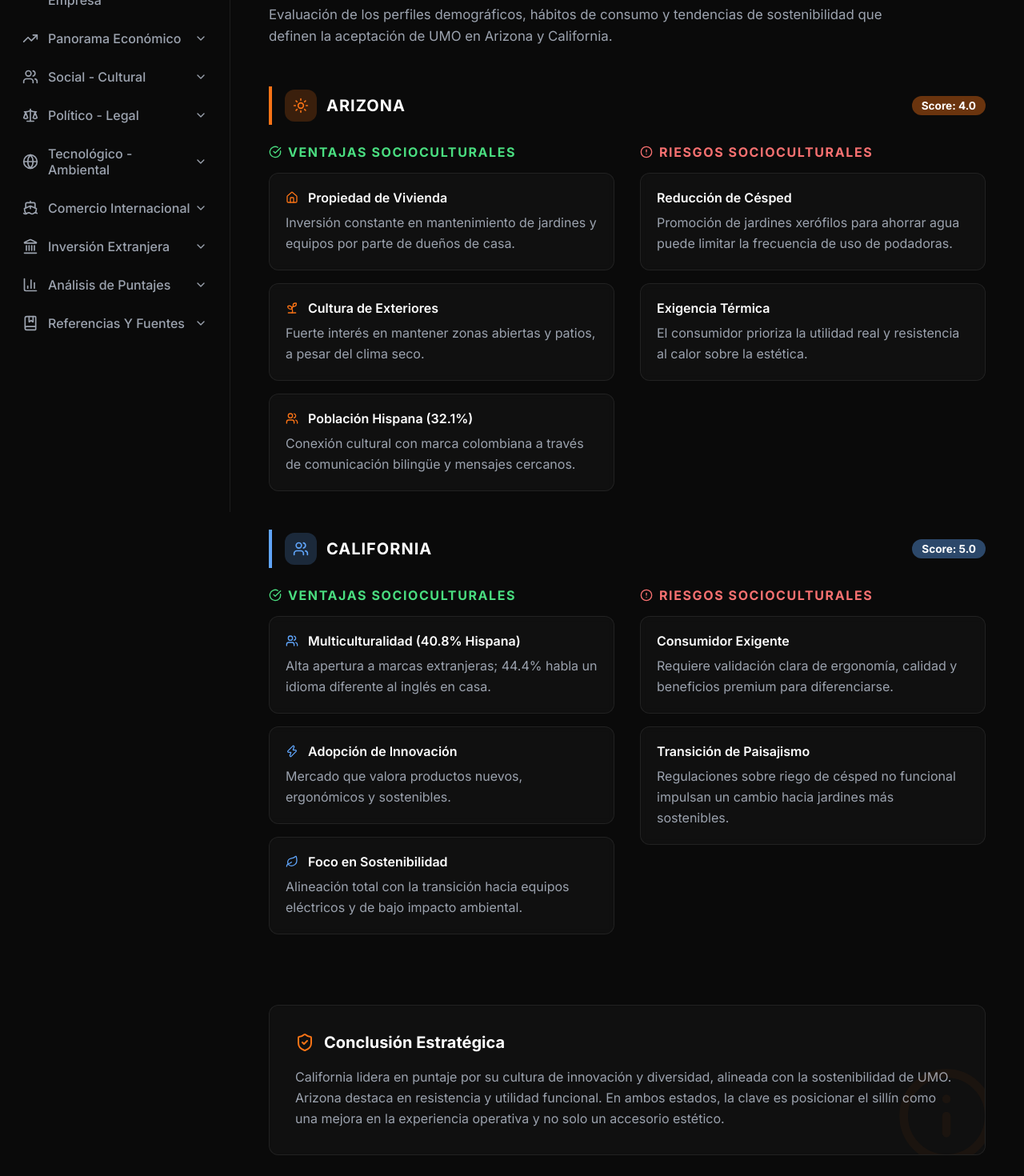
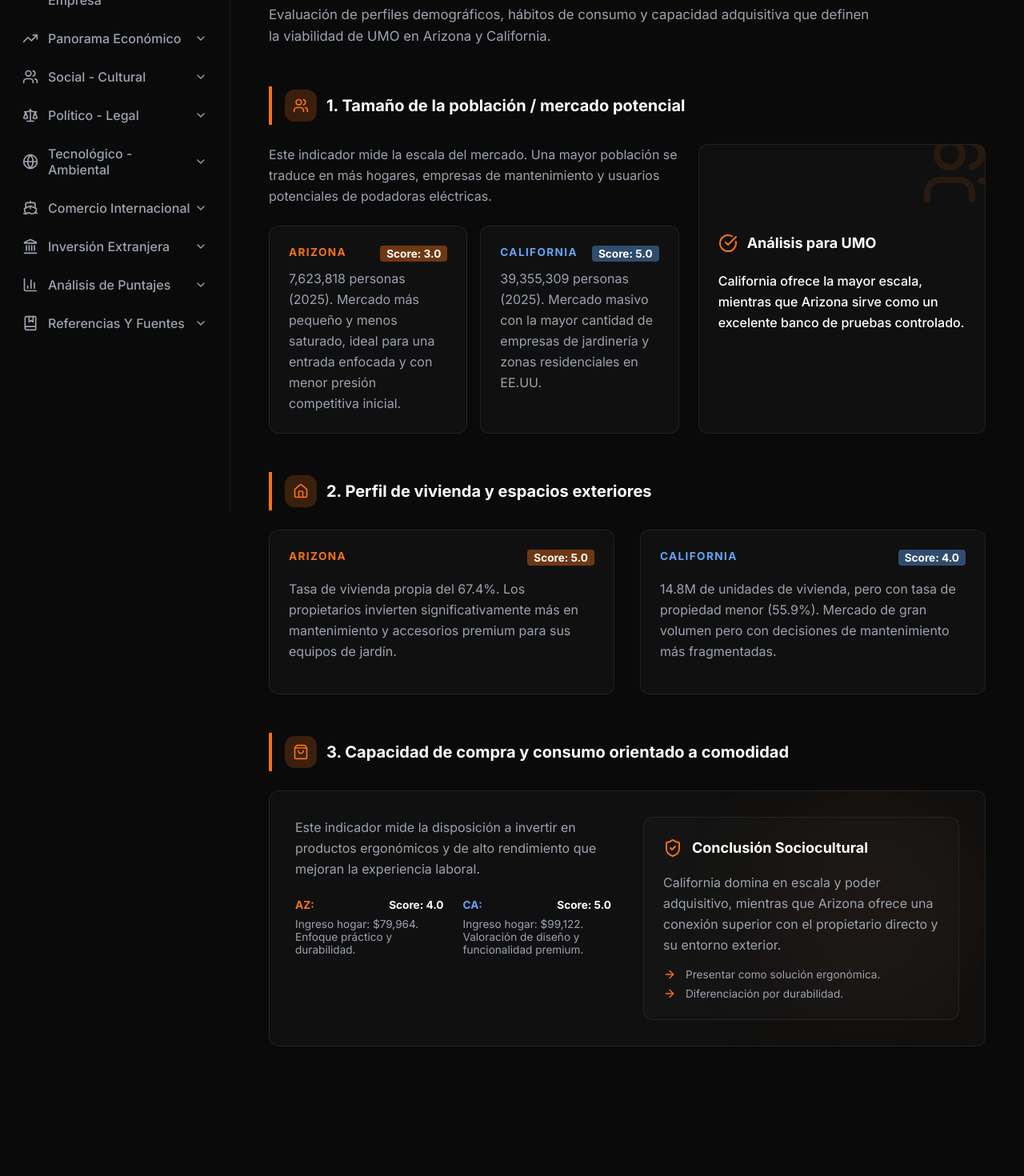
Before and after one commit to 4builes-crypto/Umo-internationalization, a React (Vite) app: page /social-cultural in a window 1280 px wide. Shown: the part 160-1630 px from the top of the page at 80% size. After the commit the page ends 1580 px from the top, so only its background shows below. Built offline with nearby package versions, Linux system fonts and the light colour scheme.

Commit message:
feat: update Socio-Cultural analysis with population, housing and purchasing power indicators

```diff
--- a/src/pages/Bibliography.tsx
+++ b/src/pages/Bibliography.tsx
@@ -68,8 +68,8 @@ const referencesBySector = [
         source: 'U.S. Department of Commerce',
         link: 'https://www.census.gov/quickfacts/fact/table/AZ,CA/PST045224',
         description: {
-          es: 'Datos demográficos actualizados sobre población hispana y multiculturalidad.',
-          en: 'Updated demographic data on Hispanic population and multiculturalism.'
+          es: 'Datos demográficos actualizados sobre población, multiculturalidad, tasas de vivienda propia e ingresos por hogar.',
+          en: 'Updated demographic data on population, multiculturalism, home ownership rates, and household income.'
         }
       },
       {
--- a/src/pages/ScoreAnalysis.tsx
+++ b/src/pages/ScoreAnalysis.tsx
@@ -21,7 +21,7 @@ const scoreData = [
   {
     category: { es: 'Sociocultural', en: 'Socio-Cultural' },
     arizona: 4.00,
-    california: 5.00
+    california: 4.67
   },
   {
     category: { es: 'Comercio Internacional', en: 'International Trade' },
--- a/src/pages/SocialCultural.tsx
+++ b/src/pages/SocialCultural.tsx
@@ -1,5 +1,6 @@
-import { Users, Home, Sun, Sprout, Leaf, CheckCircle, AlertCircle, ShieldCheck, Info, Zap } from 'lucide-react';
+import { Users, Home, ShoppingBag, CheckCircle, ShieldCheck, ArrowRight } from 'lucide-react';
 import { useLanguage } from '../contexts/LanguageContext';
+import { motion } from 'framer-motion';
 
 export const SocialCultural = () => {
   const { language } = useLanguage();
@@ -15,190 +16,189 @@ export const SocialCultural = () => {
         </h1>
         <p className="text-textSecondary max-w-3xl leading-relaxed mt-4">
           {language === 'es'
-            ? 'Evaluación de los perfiles demográficos, hábitos de consumo y tendencias de sostenibilidad que definen la aceptación de UMO en Arizona y California.'
-            : 'Evaluation of demographic profiles, consumption habits, and sustainability trends that define UMO\'s acceptance in Arizona and California.'}
+            ? 'Evaluación de perfiles demográficos, hábitos de consumo y capacidad adquisitiva que definen la viabilidad de UMO en Arizona y California.'
+            : 'Evaluation of demographic profiles, consumption habits, and purchasing power defining UMO\'s viability in Arizona and California.'}
         </p>
       </header>
 
-      {/* Arizona Analysis */}
+      {/* 1. Tamaño de la población / mercado potencial */}
       <section className="space-y-6">
-        <div className="flex items-center justify-between border-l-4 border-unoOrange pl-4 py-1">
-          <div className="flex items-center gap-3">
+        <div className="flex items-center gap-3 border-l-4 border-unoOrange pl-4 py-1">
           <div className="w-10 h-10 rounded-xl bg-unoOrange/20 flex items-center justify-center text-unoOrange">
-              <Sun className="w-5 h-5" />
+            <Users className="w-5 h-5" />
           </div>
-            <h2 className="text-xl font-bold text-white uppercase tracking-wider">Arizona</h2>
-          </div>
-          <span className="text-xs font-bold text-white px-3 py-1 bg-unoOrange/40 rounded-full whitespace-nowrap">Score: 4.0</span>
+          <h2 className="text-xl font-bold text-white">
+            {language === 'es'
+              ? '1. Tamaño de la población / mercado potencial'
+              : '1. Population Size / Potential Market'}
+          </h2>
         </div>
 
-        <div className="grid grid-cols-1 lg:grid-cols-2 gap-8">
-          {/* Ventajas */}
-          <div className="space-y-4">
-            <h3 className="text-sm font-bold text-green-400 uppercase tracking-widest flex items-center gap-2">
-              <CheckCircle className="w-4 h-4" /> {language === 'es' ? 'Ventajas Socioculturales' : 'Socio-Cultural Advantages'}
-            </h3>
-            <div className="space-y-4">
-              <div className="glass-card p-5 border-zinc-800">
-                <div className="flex items-center gap-3 mb-2 text-white font-semibold">
-                  <Home className="w-4 h-4 text-unoOrange" />
-                  <span className="text-sm">{language === 'es' ? 'Propiedad de Vivienda' : 'Home Ownership'}</span>
+        <div className="grid grid-cols-1 xl:grid-cols-12 gap-6 items-start">
+          <div className="xl:col-span-7 space-y-6">
+            <div className="prose prose-invert max-w-none">
+              <p className="text-sm text-textSecondary leading-relaxed">
+                {language === 'es'
+                  ? 'Este indicador mide la escala del mercado. Una mayor población se traduce en más hogares, empresas de mantenimiento y usuarios potenciales de podadoras eléctricas.'
+                  : 'This indicator measures the scale of the market. A larger population translates into more households, maintenance companies, and potential electric mower users.'}
+              </p>
+            </div>
+
+            <div className="grid grid-cols-1 md:grid-cols-2 gap-4">
+              <div className="glass-card p-6 border-zinc-800 hover:border-unoOrange/30 transition-colors">
+                <div className="flex justify-between items-start mb-2">
+                  <h4 className="text-unoOrange font-bold text-xs tracking-widest uppercase">ARIZONA</h4>
+                  <span className="text-xs font-bold text-white px-2 py-0.5 bg-unoOrange/40 rounded whitespace-nowrap">Score: 3.0</span>
                 </div>
                 <p className="text-sm text-textSecondary leading-relaxed">
                   {language === 'es'
-                    ? 'Inversión constante en mantenimiento de jardines y equipos por parte de dueños de casa.'
-                    : 'Constant investment in yard maintenance and equipment by homeowners.'}
+                    ? '7,623,818 personas (2025). Mercado más pequeño y menos saturado, ideal para una entrada enfocada y con menor presión competitiva inicial.'
+                    : '7,623,818 people (2025). Smaller, less saturated market, ideal for a focused entry with lower initial competitive pressure.'}
                 </p>
               </div>
-              <div className="glass-card p-5 border-zinc-800">
-                <div className="flex items-center gap-3 mb-2 text-white font-semibold">
-                  <Sprout className="w-4 h-4 text-unoOrange" />
-                  <span className="text-sm">{language === 'es' ? 'Cultura de Exteriores' : 'Outdoor Culture'}</span>
+              <div className="glass-card p-6 border-zinc-800 hover:border-blue-400/30 transition-colors">
+                <div className="flex justify-between items-start mb-2">
+                  <h4 className="text-blue-400 font-bold text-xs tracking-widest uppercase">CALIFORNIA</h4>
+                  <span className="text-xs font-bold text-white px-2 py-0.5 bg-blue-400/40 rounded whitespace-nowrap">Score: 5.0</span>
                 </div>
                 <p className="text-sm text-textSecondary leading-relaxed">
                   {language === 'es'
-                    ? 'Fuerte interés en mantener zonas abiertas y patios, a pesar del clima seco.'
-                    : 'Strong interest in maintaining open areas and patios, despite the dry climate.'}
-                </p>
-              </div>
-              <div className="glass-card p-5 border-zinc-800">
-                <div className="flex items-center gap-3 mb-2 text-white font-semibold">
-                  <Users className="w-4 h-4 text-unoOrange" />
-                  <span className="text-sm">{language === 'es' ? 'Población Hispana (32.1%)' : 'Hispanic Population (32.1%)'}</span>
-                </div>
-                <p className="text-sm text-textSecondary leading-relaxed">
-                  {language === 'es'
-                    ? 'Conexión cultural con marca colombiana a través de comunicación bilingüe y mensajes cercanos.'
-                    : 'Cultural connection with Colombian brands through bilingual communication and close messaging.'}
+                    ? '39,355,309 personas (2025). Mercado masivo con la mayor cantidad de empresas de jardinería y zonas residenciales en EE.UU.'
+                    : '39,355,309 people (2025). Massive market with the highest number of landscaping companies and residential areas in the US.'}
                 </p>
               </div>
             </div>
           </div>
 
-          {/* Riesgos */}
-          <div className="space-y-4">
-            <h3 className="text-sm font-bold text-red-400 uppercase tracking-widest flex items-center gap-2">
-              <AlertCircle className="w-4 h-4" /> {language === 'es' ? 'Riesgos Socioculturales' : 'Socio-Cultural Risks'}
+          <motion.div
+            initial={{ opacity: 0, y: 10 }}
+            whileInView={{ opacity: 1, y: 0 }}
+            viewport={{ once: true }}
+            className="xl:col-span-5 glass-card p-6 border-unoOrange/30 bg-unoOrange/5 relative overflow-hidden h-full flex flex-col justify-center"
+          >
+            <Users className="absolute -right-4 -top-4 w-24 h-24 text-unoOrange/10" />
+            <h3 className="text-lg font-bold text-white mb-5 flex items-center gap-3">
+              <CheckCircle className="text-unoOrange w-6 h-6" />
+              {language === 'es' ? 'Análisis para UMO' : 'UMO Analysis'}
             </h3>
-            <div className="space-y-4">
-              <div className="glass-card p-5 border-zinc-800">
-                <h4 className="text-white text-sm font-semibold mb-2">{language === 'es' ? 'Reducción de Césped' : 'Turf Reduction'}</h4>
+            <p className="text-sm text-white font-medium leading-relaxed mb-4">
+              {language === 'es'
+                ? 'California ofrece la mayor escala, mientras que Arizona sirve como un excelente banco de pruebas controlado.'
+                : 'California offers the greatest scale, while Arizona serves as an excellent controlled testing ground.'}
+            </p>
+          </motion.div>
+        </div>
+      </section>
+
+      {/* 2. Perfil de vivienda y espacios exteriores */}
+      <section className="space-y-6">
+        <div className="flex items-center gap-3 border-l-4 border-unoOrange pl-4 py-1">
+          <div className="w-10 h-10 rounded-xl bg-unoOrange/20 flex items-center justify-center text-unoOrange">
+            <Home className="w-5 h-5" />
+          </div>
+          <h2 className="text-xl font-bold text-white">
+            {language === 'es'
+              ? '2. Perfil de vivienda y espacios exteriores'
+              : '2. Housing Profile & Outdoor Spaces'}
+          </h2>
+        </div>
+
+        <div className="grid grid-cols-1 lg:grid-cols-2 gap-8">
+          <div className="p-6 glass-card border-zinc-800">
+            <div className="flex justify-between items-start mb-4">
+              <h4 className="text-unoOrange font-bold text-xs tracking-widest uppercase">ARIZONA</h4>
+              <span className="text-xs font-bold text-white px-2 py-0.5 bg-unoOrange/40 rounded">Score: 5.0</span>
+            </div>
+            <p className="text-sm text-textSecondary leading-relaxed mb-4">
+              {language === 'es'
+                ? 'Tasa de vivienda propia del 67.4%. Los propietarios invierten significativamente más en mantenimiento y accesorios premium para sus equipos de jardín.'
+                : 'Home ownership rate of 67.4%. Owners invest significantly more in maintenance and premium accessories for their garden equipment.'}
+            </p>
+          </div>
+
+          <div className="p-6 glass-card border-zinc-800">
+            <div className="flex justify-between items-start mb-4">
+              <h4 className="text-blue-400 font-bold text-xs tracking-widest uppercase">CALIFORNIA</h4>
+              <span className="text-xs font-bold text-white px-2 py-0.5 bg-blue-400/40 rounded">Score: 4.0</span>
+            </div>
+            <p className="text-sm text-textSecondary leading-relaxed mb-4">
+              {language === 'es'
+                ? '14.8M de unidades de vivienda, pero con tasa de propiedad menor (55.9%). Mercado de gran volumen pero con decisiones de mantenimiento más fragmentadas.'
+                : '14.8M housing units, but with a lower ownership rate (55.9%). High-volume market but with more fragmented maintenance decisions.'}
+            </p>
+          </div>
+        </div>
+      </section>
+
+      {/* 3. Capacidad de compra y consumo orientado a comodidad */}
+      <section className="space-y-6">
+        <div className="flex items-center gap-3 border-l-4 border-unoOrange pl-4 py-1">
+          <div className="w-10 h-10 rounded-xl bg-unoOrange/20 flex items-center justify-center text-unoOrange">
+            <ShoppingBag className="w-5 h-5" />
+          </div>
+          <h2 className="text-xl font-bold text-white">
+            {language === 'es'
+              ? '3. Capacidad de compra y consumo orientado a comodidad'
+              : '3. Purchasing Power & Comfort-Oriented Consumption'}
+          </h2>
+        </div>
+
+        <div className="glass-card p-8 relative overflow-hidden group">
+          <div className="absolute top-0 right-0 w-72 h-72 bg-unoOrange/5 rounded-full blur-3xl" />
+
+          <div className="grid grid-cols-1 lg:grid-cols-2 gap-10 relative z-10">
+            <div className="space-y-6">
               <p className="text-sm text-textSecondary leading-relaxed">
                 {language === 'es'
-                    ? 'Promoción de jardines xerófilos para ahorrar agua puede limitar la frecuencia de uso de podadoras.'
-                    : 'Promotion of xeriscaping to save water may limit the frequency of mower use.'}
+                  ? 'Este indicador mide la disposición a invertir en productos ergonómicos y de alto rendimiento que mejoran la experiencia laboral.'
+                  : 'This indicator measures the willingness to invest in ergonomic and high-performance products that improve the work experience.'}
+              </p>
+              <div className="grid grid-cols-2 gap-6">
+                <div className="space-y-2">
+                  <div className="flex justify-between">
+                    <span className="text-unoOrange font-bold text-xs uppercase">AZ:</span>
+                    <span className="text-xs font-bold text-white">Score: 4.0</span>
+                  </div>
+                  <p className="text-xs text-textSecondary">
+                    {language === 'es' ? 'Ingreso hogar: $79,964. Enfoque práctico y durabilidad.' : 'Household income: $79,964. Focus on practicality and durability.'}
                   </p>
                 </div>
-              <div className="glass-card p-5 border-zinc-800">
-                <h4 className="text-white text-sm font-semibold mb-2">{language === 'es' ? 'Exigencia Térmica' : 'Thermal Requirements'}</h4>
-                <p className="text-sm text-textSecondary leading-relaxed">
+                <div className="space-y-2">
+                  <div className="flex justify-between">
+                    <span className="text-blue-400 font-bold text-xs uppercase">CA:</span>
+                    <span className="text-xs font-bold text-white">Score: 5.0</span>
+                  </div>
+                  <p className="text-xs text-textSecondary">
+                    {language === 'es' ? 'Ingreso hogar: $99,122. Valoración de diseño y funcionalidad premium.' : 'Household income: $99,122. Appreciation for premium design and functionality.'}
+                  </p>
+                </div>
+              </div>
+            </div>
+
+            <div className="bg-zinc-900/50 p-6 rounded-3xl border border-white/10 relative glass-card flex flex-col justify-center">
+              <h3 className="text-lg font-bold text-white mb-4 flex items-center gap-3">
+                <ShieldCheck className="text-unoOrange w-6 h-6" />
+                {language === 'es' ? 'Conclusión Sociocultural' : 'Socio-Cultural Conclusion'}
+              </h3>
+              <p className="text-sm text-textSecondary leading-relaxed mb-4">
                 {language === 'es'
-                    ? 'El consumidor prioriza la utilidad real y resistencia al calor sobre la estética.'
-                    : 'Consumers prioritize real utility and heat resistance over aesthetics.'}
+                  ? 'California domina en escala y poder adquisitivo, mientras que Arizona ofrece una conexión superior con el propietario directo y su entorno exterior.'
+                  : 'California dominates in scale and purchasing power, while Arizona offers a superior connection with the direct owner and their outdoor environment.'}
               </p>
+              <div className="space-y-2">
+                <div className="flex gap-3 items-center">
+                  <ArrowRight className="text-unoOrange shrink-0 w-4 h-4" />
+                  <p className="text-xs text-textSecondary">{language === 'es' ? 'Presentar como solución ergonómica.' : 'Present as an ergonomic solution.'}</p>
+                </div>
+                <div className="flex gap-3 items-center">
+                  <ArrowRight className="text-unoOrange shrink-0 w-4 h-4" />
+                  <p className="text-xs text-textSecondary">{language === 'es' ? 'Diferenciación por durabilidad.' : 'Differentiation through durability.'}</p>
+                </div>
               </div>
             </div>
           </div>
         </div>
       </section>
-
-      {/* California Analysis */}
-      <section className="space-y-6">
-        <div className="flex items-center justify-between border-l-4 border-blue-400 pl-4 py-1">
-          <div className="flex items-center gap-3">
-            <div className="w-10 h-10 rounded-xl bg-blue-400/20 flex items-center justify-center text-blue-400">
-              <Users className="w-5 h-5" />
-            </div>
-            <h2 className="text-xl font-bold text-white uppercase tracking-wider">California</h2>
-          </div>
-          <span className="text-xs font-bold text-white px-3 py-1 bg-blue-400/40 rounded-full whitespace-nowrap">Score: 5.0</span>
-        </div>
-
-        <div className="grid grid-cols-1 lg:grid-cols-2 gap-8">
-          {/* Ventajas */}
-          <div className="space-y-4">
-            <h3 className="text-sm font-bold text-green-400 uppercase tracking-widest flex items-center gap-2">
-              <CheckCircle className="w-4 h-4" /> {language === 'es' ? 'Ventajas Socioculturales' : 'Socio-Cultural Advantages'}
-            </h3>
-            <div className="space-y-4">
-              <div className="glass-card p-5 border-zinc-800">
-                <div className="flex items-center gap-3 mb-2 text-white font-semibold">
-                  <Users className="w-4 h-4 text-blue-400" />
-                  <span className="text-sm">{language === 'es' ? 'Multiculturalidad (40.8% Hispana)' : 'Multiculturalism (40.8% Hispanic)'}</span>
-                </div>
-                <p className="text-sm text-textSecondary leading-relaxed">
-                  {language === 'es'
-                    ? 'Alta apertura a marcas extranjeras; 44.4% habla un idioma diferente al inglés en casa.'
-                    : 'High openness to foreign brands; 44.4% speak a language other than English at home.'}
-                </p>
-              </div>
-              <div className="glass-card p-5 border-zinc-800">
-                <div className="flex items-center gap-3 mb-2 text-white font-semibold">
-                  <Zap className="w-4 h-4 text-blue-400" />
-                  <span className="text-sm">{language === 'es' ? 'Adopción de Innovación' : 'Innovation Adoption'}</span>
-                </div>
-                <p className="text-sm text-textSecondary leading-relaxed">
-                  {language === 'es'
-                    ? 'Mercado que valora productos nuevos, ergonómicos y sostenibles.'
-                    : 'Market that values new, ergonomic, and sustainable products.'}
-                </p>
-              </div>
-              <div className="glass-card p-5 border-zinc-800">
-                <div className="flex items-center gap-3 mb-2 text-white font-semibold">
-                  <Leaf className="w-4 h-4 text-blue-400" />
-                  <span className="text-sm">{language === 'es' ? 'Foco en Sostenibilidad' : 'Sustainability Focus'}</span>
-                </div>
-                <p className="text-sm text-textSecondary leading-relaxed">
-                  {language === 'es'
-                    ? 'Alineación total con la transición hacia equipos eléctricos y de bajo impacto ambiental.'
-                    : 'Total alignment with the transition toward electric and low-impact equipment.'}
-                </p>
-              </div>
-            </div>
-          </div>
-
-          {/* Riesgos */}
-          <div className="space-y-4">
-            <h3 className="text-sm font-bold text-red-400 uppercase tracking-widest flex items-center gap-2">
-              <AlertCircle className="w-4 h-4" /> {language === 'es' ? 'Riesgos Socioculturales' : 'Socio-Cultural Risks'}
-            </h3>
-            <div className="space-y-4">
-              <div className="glass-card p-5 border-zinc-800">
-                <h4 className="text-white text-sm font-semibold mb-2">{language === 'es' ? 'Consumidor Exigente' : 'Demanding Consumer'}</h4>
-                <p className="text-sm text-textSecondary leading-relaxed">
-                  {language === 'es'
-                    ? 'Requiere validación clara de ergonomía, calidad y beneficios premium para diferenciarse.'
-                    : 'Requires clear validation of ergonomics, quality, and premium benefits to differentiate.'}
-                </p>
-              </div>
-              <div className="glass-card p-5 border-zinc-800">
-                <h4 className="text-white text-sm font-semibold mb-2">{language === 'es' ? 'Transición de Paisajismo' : 'Landscaping Transition'}</h4>
-                <p className="text-sm text-textSecondary leading-relaxed">
-                  {language === 'es'
-                    ? 'Regulaciones sobre riego de césped no funcional impulsan un cambio hacia jardines más sostenibles.'
-                    : 'Regulations on non-functional turf irrigation drive a shift toward more sustainable gardens.'}
-                </p>
-              </div>
-            </div>
-          </div>
-        </div>
-      </section>
-
-      {/* Conclusion Section */}
-      <section className="pt-10">
-        <div className="glass-card p-8 bg-unoOrange/5 border-unoOrange/20 relative overflow-hidden">
-          <Info className="absolute -right-4 -bottom-4 w-32 h-32 text-unoOrange/5" />
-          <h3 className="text-xl font-bold text-white mb-4 flex items-center gap-3">
-            <ShieldCheck className="text-unoOrange w-6 h-6" />
-            {language === 'es' ? 'Conclusión Estratégica' : 'Strategic Conclusion'}
-          </h3>
-          <p className="text-sm text-textSecondary leading-relaxed max-w-4xl">
-            {language === 'es'
-              ? 'California lidera en puntaje por su cultura de innovación y diversidad, alineada con la sostenibilidad de UMO. Arizona destaca en resistencia y utilidad funcional. En ambos estados, la clave es posicionar el sillín como una mejora en la experiencia operativa y no solo un accesorio estético.'
-              : 'California leads in score due to its culture of innovation and diversity, aligned with UMO\'s sustainability. Arizona stands out in resistance and functional utility. In both states, the key is to position the seat as an operational experience improvement and not just an aesthetic accessory.'}
-          </p>
-        </div>
-      </section>
     </div>
   );
 };
```
Lines whose indentation alone changed are shown as unchanged.
